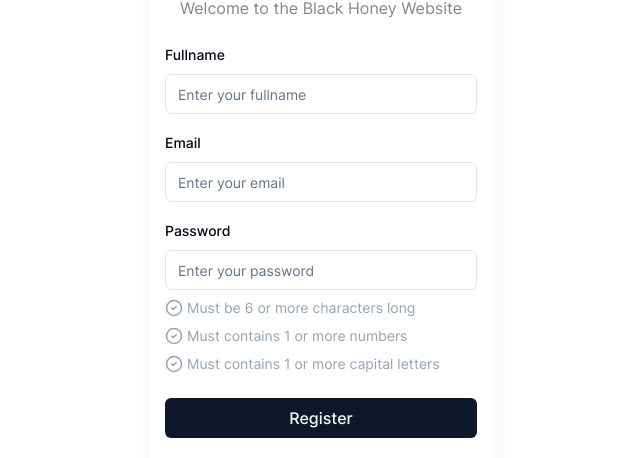
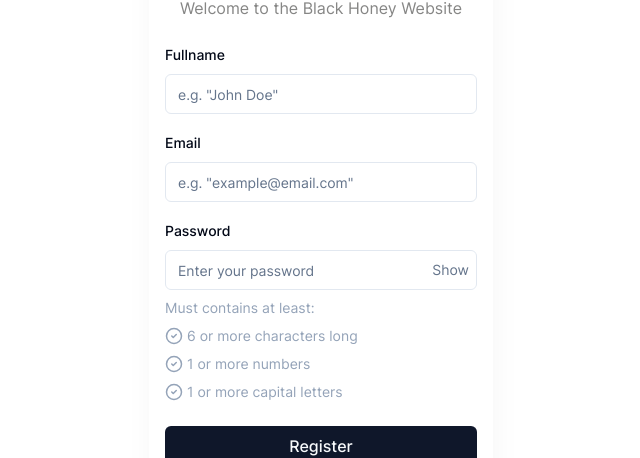
Before and after one commit to ngrwisnu/black-honey-website, a Next.js app: page /register in a window 1280 px wide. Shown: the part 186-644 px from the top of the page, without its empty margins (319-959 px from the left). Built offline with nearby package versions, Linux system fonts and the light colour scheme; no server answers.

Commit message:
[update] minor on register page ui

```diff
--- a/components/ui/auth/register-page.tsx
+++ b/components/ui/auth/register-page.tsx
@@ -1,6 +1,6 @@
 "use client";
 
-import React from "react";
+import React, { useState } from "react";
 import FormContainer from "./form-container";
 import { useForm } from "react-hook-form";
 import { z } from "zod";
@@ -23,8 +23,9 @@ import { FetchResponse } from "@/types/types";
 import { useRouter } from "next/navigation";
 
 const RegisterPage = () => {
+  const [isPasswordShow, setIsPasswordShow] = useState(false);
+
   const router = useRouter();
-
   const { mutate } = useRegister();
 
   const form = useForm<z.infer<typeof registerSchema>>({
@@ -50,6 +51,10 @@ const RegisterPage = () => {
     });
   };
 
+  const showPasswordHandler = () => {
+    setIsPasswordShow(!isPasswordShow);
+  };
+
   const formContent = (
     <Form {...form}>
       <form
@@ -64,11 +69,7 @@ const RegisterPage = () => {
             <FormItem>
               <FormLabel>Fullname</FormLabel>
               <FormControl>
-                <Input
-                  type="text"
-                  placeholder="Enter your fullname"
-                  {...field}
-                />
+                <Input type="text" placeholder='e.g. "John Doe"' {...field} />
               </FormControl>
               <FormMessage />
             </FormItem>
@@ -81,7 +82,11 @@ const RegisterPage = () => {
             <FormItem>
               <FormLabel>Email</FormLabel>
               <FormControl>
-                <Input type="email" placeholder="Enter your email" {...field} />
+                <Input
+                  type="email"
+                  placeholder='e.g. "example@email.com"'
+                  {...field}
+                />
               </FormControl>
               <FormMessage />
             </FormItem>
@@ -94,12 +99,26 @@ const RegisterPage = () => {
             <FormItem>
               <FormLabel>Password</FormLabel>
               <FormControl>
-                <Input
-                  type="password"
-                  placeholder="Enter your password"
-                  {...field}
-                />
+                <div className="relative overflow-y-hidden">
+                  <Input
+                    type={isPasswordShow ? "text" : "password"}
+                    placeholder="Enter your password"
+                    {...field}
+                  />
+                  <div
+                    onClick={showPasswordHandler}
+                    className={`absolute right-2 transition-all duration-300 ${
+                      isPasswordShow ? "-top-full" : "top-0"
+                    } h-full text-sm text-slate-500 hover:cursor-pointer`}
+                  >
+                    <div className="flex h-full items-center">Show</div>
+                    <div className="flex h-full items-center">Hide</div>
+                  </div>
+                </div>
               </FormControl>
+              <FormDescription className="text-slate-400">
+                Must contains at least:
+              </FormDescription>
               <FormDescription
                 className={`${
                   /[A-Za-z0-9]{6,}/.test(watchPassword)
@@ -107,7 +126,7 @@ const RegisterPage = () => {
                     : "text-slate-400"
                 } flex items-center gap-1`}
               >
-                <CheckCircle2 size={18} /> Must be 6 or more characters long
+                <CheckCircle2 size={18} /> 6 or more characters long
               </FormDescription>
               <FormDescription
                 className={`${
@@ -116,7 +135,7 @@ const RegisterPage = () => {
                     : "text-slate-400"
                 } flex items-center gap-1`}
               >
-                <CheckCircle2 size={18} /> Must contains 1 or more numbers
+                <CheckCircle2 size={18} /> 1 or more numbers
               </FormDescription>
               <FormDescription
                 className={`${
@@ -125,8 +144,7 @@ const RegisterPage = () => {
                     : "text-slate-400"
                 } flex items-center gap-1`}
               >
-                <CheckCircle2 size={18} /> Must contains 1 or more capital
-                letters
+                <CheckCircle2 size={18} /> 1 or more capital letters
               </FormDescription>
               <FormMessage />
             </FormItem>
--- a/components/ui/dashboard/history-page.tsx
+++ b/components/ui/dashboard/history-page.tsx
@@ -56,6 +56,11 @@ const HistoryPage = ({ orders }: HistoryPageProps) => {
         <ContentWrapper aria-label="Purchase history">
           <ContentHeader title="Purchase History" />
           <ContentBody className="gap-3">
+            {orderHistory.length === 0 && (
+              <h4 className="w-full text-center">
+                Your purchase history is empty
+              </h4>
+            )}
             {orderHistory.map((order) => (
               <Card
                 key={order.id}
```
